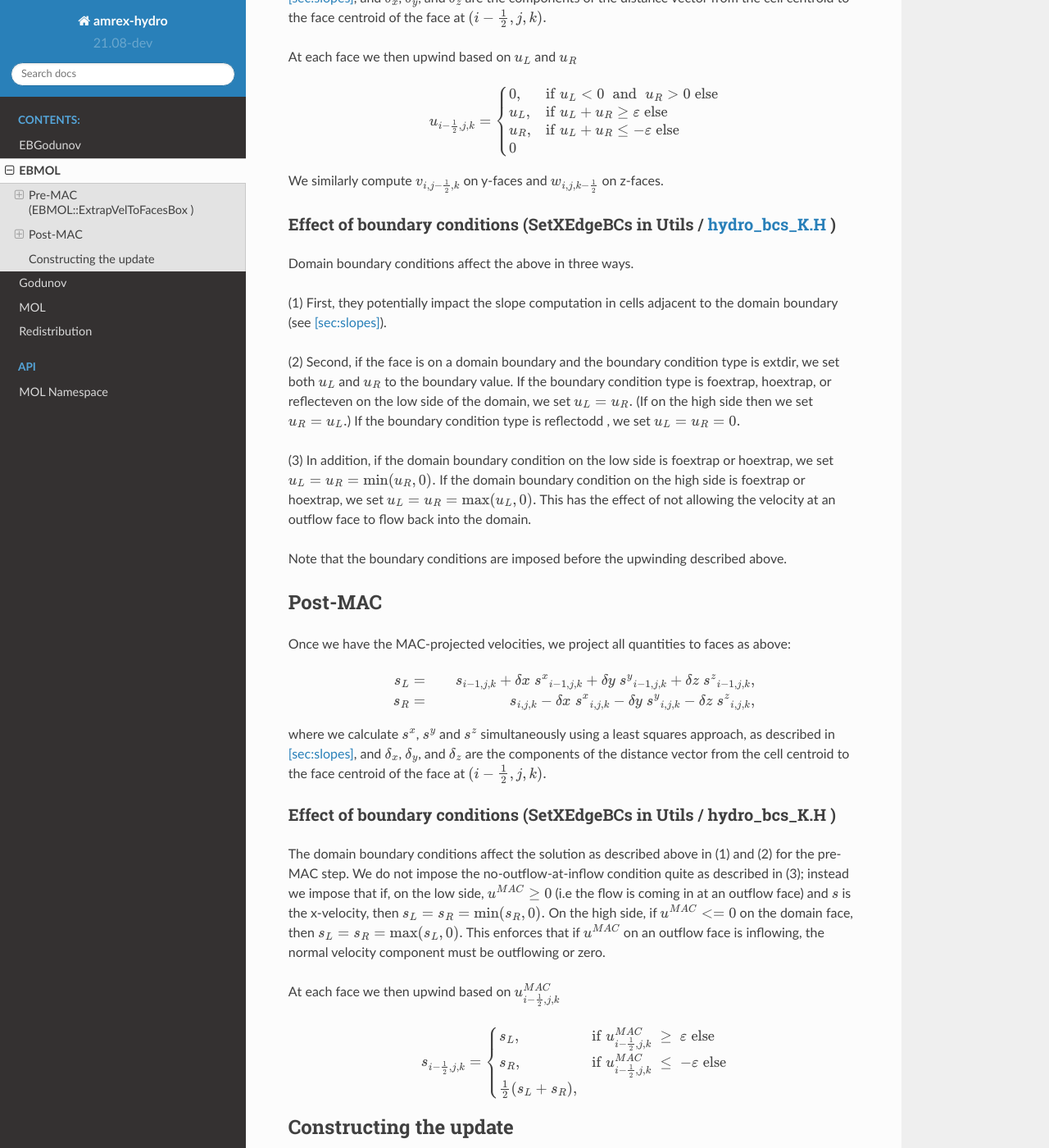
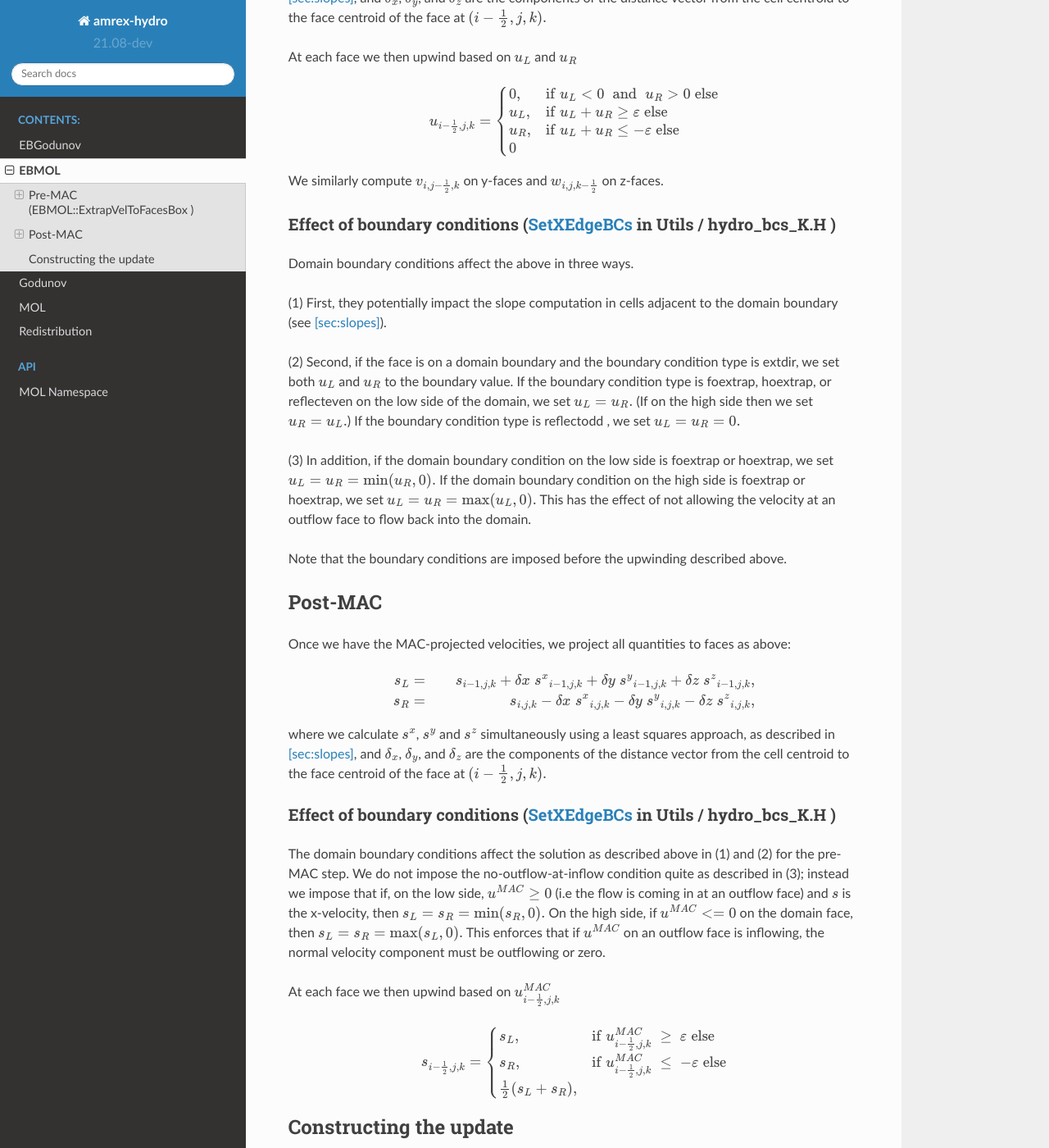
Before and after one commit to AMReX-Fluids/AMReX-Hydro, a Sphinx documentation site: the page built from Docs/source/EBMOL.rst, in a window 1280 px wide and 1400 px high, scrolled down 657 px. Shown: the whole window at 82% size. Built offline with Sphinx 7.4.7 and the Read the Docs theme 2.0.0, drawn with Linux system fonts in a browser that asks for light colours; pages that are not in the unit, such as notebooks, are missing from menus; some of the changed lines change nothing that is shown.

Commit message:
adjust docs link starting location

```diff
--- a/Docs/source/EBMOL.rst
+++ b/Docs/source/EBMOL.rst
@@ -46,10 +46,10 @@ At each face we then upwind based on :math:`u_L` and :math:`u_R`
 We similarly compute :math:`v_{i,j-\frac{1}{2},k}` on y-faces and
 :math:`w_{i,j,k-\frac{1}{2}}` on z-faces.
 
-Effect of boundary conditions (SetXEdgeBCs in Utils / `hydro_bcs_K.H`_ )
+Effect of boundary conditions (`SetXEdgeBCs`_ in Utils / hydro_bcs_K.H )
 ~~~~~~~~~~~~~~~~~~~~~~~~~~~~~~~~~~~~~~~~~~~~~~~~~~~~~~~~~~~~~~~~~~~~~~~~~~~~~
 
-.. _`hydro_bcs_K.H`: https://amrex-codes.github.io/amrex-hydro/Doxygen/html/namespaceanonymous__namespace_02hydro__bcs__K_8H_03.html#SetXEdgeBCs
+.. _`SetXEdgeBCs`: https://amrex-codes.github.io/amrex-hydro/Doxygen/html/namespaceanonymous__namespace_02hydro__bcs__K_8H_03.html#SetXEdgeBCs
 
 Domain boundary conditions affect the above in three ways.
 
@@ -90,7 +90,7 @@ as described in `[sec:slopes] <#sec:slopes>`__,
 and :math:`\delta_x`, :math:`\delta_y`, and :math:`\delta_z` are the components of the distance vector from
 the cell centroid to the face centroid of the face at :math:`(i-\frac{1}{2},j,k).`
 
-Effect of boundary conditions (SetXEdgeBCs in Utils / hydro_bcs_K.H )
+Effect of boundary conditions (`SetXEdgeBCs`_ in Utils / hydro_bcs_K.H )
 ~~~~~~~~~~~~~~~~~~~~~~~~~~~~~~~~~~~~~~~~~~~~~~~~~~~~~~~~~~~~~~~~~~~~~~~~~~~~~
 
 The domain boundary conditions affect the solution as described above in
```
